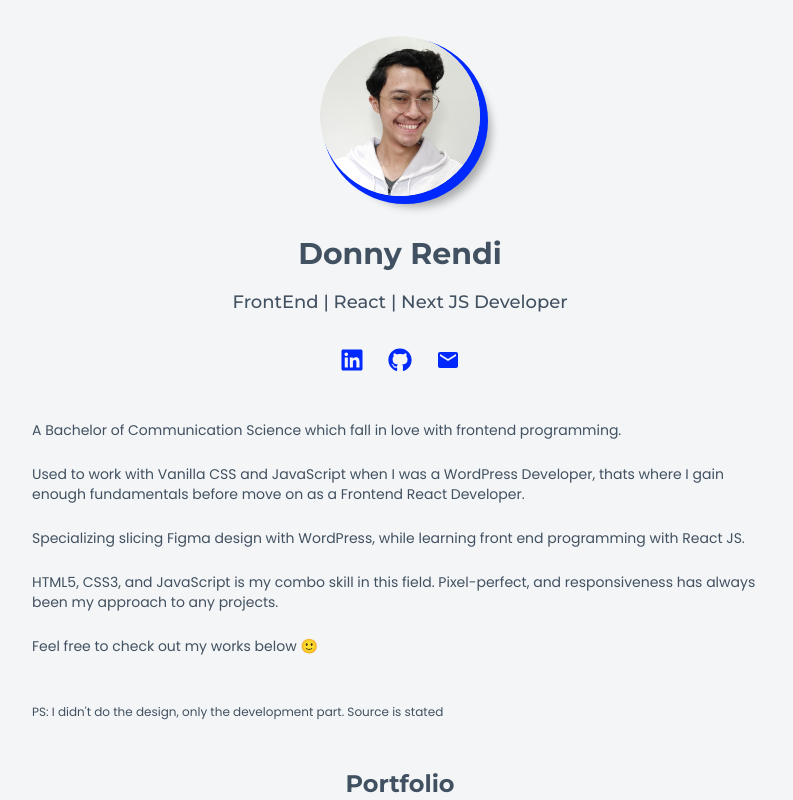
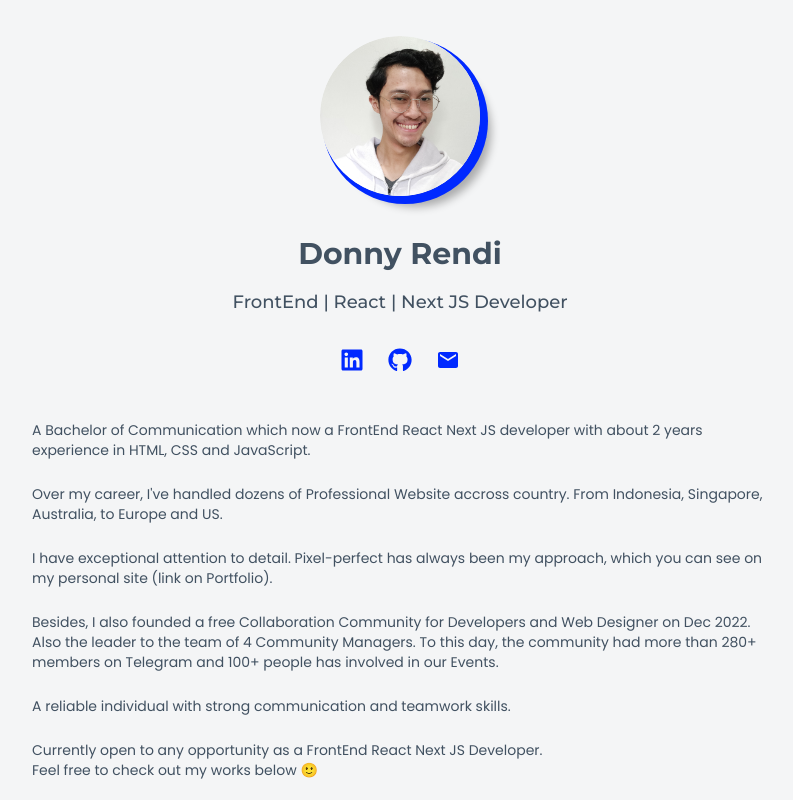
Before and after one commit to pandagenduts/personal-web, a React (Vite) app: page / in a window 1280 px wide. Shown: the top 800 px of the page, without its empty margins (240-1033 px from the left). Built offline with nearby package versions, Linux system fonts and the light colour scheme.

Commit message:
hero description update

```diff
--- a/src/pages/home/components/Hero.jsx
+++ b/src/pages/home/components/Hero.jsx
@@ -6,16 +6,16 @@ import { MdEmail } from "react-icons/md";
 const Hero = () => {
   return (
     <section className="mx-auto mb-12 flex max-w-3xl flex-col items-center px-4">
-      <div className="shadow-bsRound2 mb-10 w-40 rounded-full duration-700 hover:shadow-none">
+      <div className="mb-10 w-40 rounded-full shadow-bsRound2 duration-700 hover:shadow-none">
         <img
           src={portraitImage}
-          className="shadow-bsRound rounded-full duration-500 hover:shadow-none"
+          className="rounded-full shadow-bsRound duration-500 hover:shadow-none"
           alt="Donny-Profile-Photo"
         />
       </div>
       <h1>Donny Rendi</h1>
       <h4 className="mb-8 font-medium">FrontEnd | React | Next JS Developer</h4>
-      <div className="flex gap-6 text-bluePrimary mb-12">
+      <div className="mb-12 flex gap-6 text-bluePrimary">
         <HyperLink href="#" newTab className="duration-150 hover:scale-95">
           <FaLinkedin className="h-6 w-6" />
         </HyperLink>
@@ -28,23 +28,32 @@ const Hero = () => {
       </div>
       <div>
         <p>
-          A Bachelor of Communication Science which fall in love with frontend programming.
+          A Bachelor of Communication which now a FrontEnd React Next JS
+          developer with about 2 years experience in HTML, CSS and JavaScript.
         </p>
         <p>
-          Used to work with Vanilla CSS and JavaScript when I was a WordPress
-          Developer, thats where I gain enough fundamentals before move on as a
-          Frontend React Developer.
+          Over my career, I've handled dozens of Professional Website accross
+          country. From Indonesia, Singapore, Australia, to Europe and US.
         </p>
         <p>
-          Specializing slicing Figma design with WordPress, while learning front
-          end programming with React JS.
+          I have exceptional attention to detail. Pixel-perfect has always been
+          my approach, which you can see on my personal site (link on
+          Portfolio).
         </p>
         <p>
-          HTML5, CSS3, and JavaScript is my combo skill in this field.
-          Pixel-perfect, and responsiveness has always been my approach to any
-          projects.
+          Besides, I also founded a free Collaboration Community for Developers
+          and Web Designer on Dec 2022. Also the leader to the team of 4
+          Community Managers. To this day, the community had more than 280+
+          members on Telegram and 100+ people has involved in our Events.
         </p>
-        <p className="mb-12">Feel free to check out my works below 🙂</p>
+        <p>
+          A reliable individual with strong communication and teamwork skills.
+        </p>
+        <p className="mb-12">
+          Currently open to any opportunity as a FrontEnd React Next JS
+          Developer. <br />
+          Feel free to check out my works below 🙂
+        </p>
         <p className="m-0 text-xs">
           PS: I didn't do the design, only the development part. Source is
           stated
```
